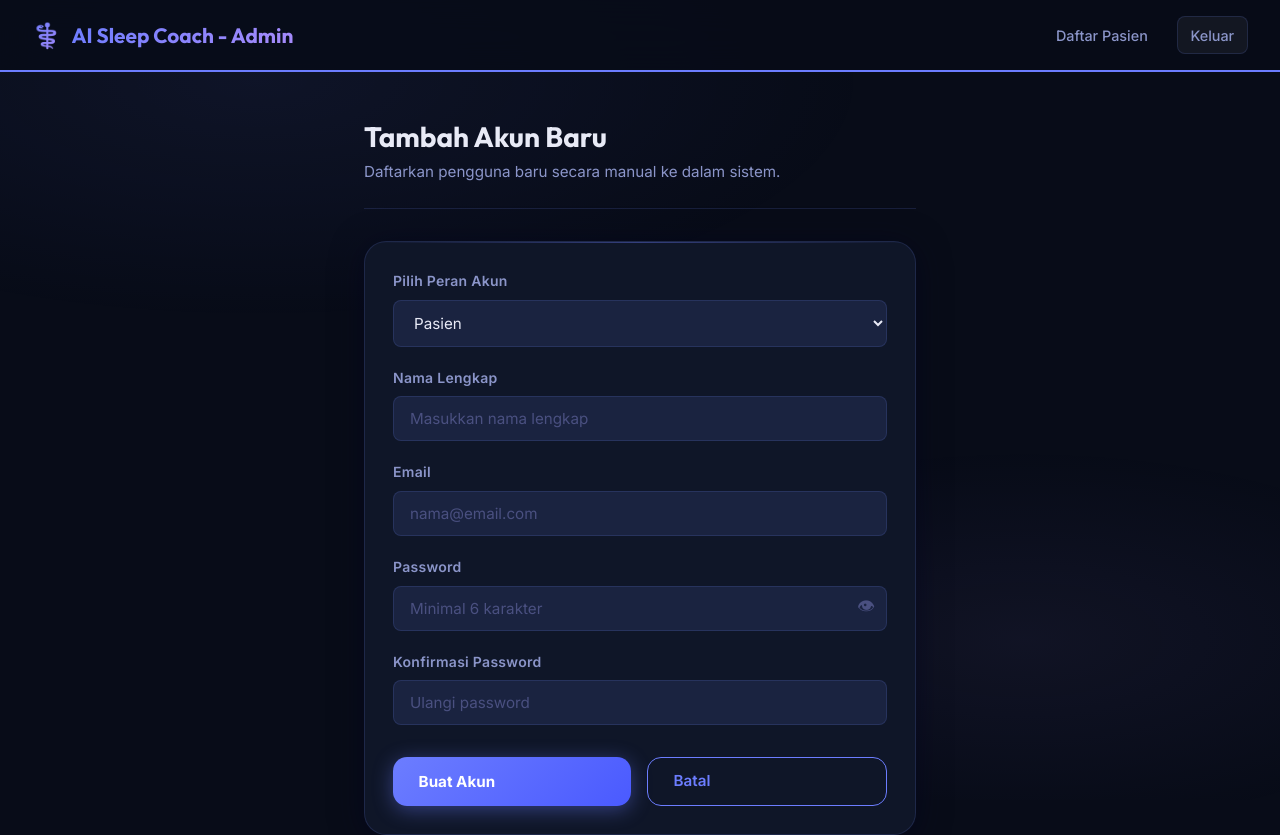
After one commit to azrielll/AI-Sleep-Coach, a Flask app: page /admin/create_account in a window 1280 px wide. The commit adds this page. Run offline with Flask 3, Linux system fonts and the light colour scheme; the visitor is signed in with stand-in values (Sample User, id 1); parts of the project's set-up code (start-up, migrations or seed data) failed here and were passed over.

Commit message:
Tambah fitur buat akun admin dan pasien dari dashboard admin

```diff
--- a/app.py
+++ b/app.py
@@ -232,6 +232,48 @@ def logout():
     session.clear()
     flash('Kamu telah keluar.', 'info')
     return redirect(url_for('index'))
+
+@app.route('/admin/create_account', methods=['GET', 'POST'])
+@login_required
+@role_required('admin')
+def admin_create_account():
+    if request.method == 'POST':
+        role     = request.form.get('role', 'pasien')
+        nama     = request.form.get('nama', '').strip()
+        email    = request.form.get('email', '').strip().lower()
+        password = request.form.get('password', '')
+        confirm  = request.form.get('confirm_password', '')
+
+        if not nama or not email or not password or not role:
+            flash('Semua field wajib diisi.', 'error')
+            return render_template('admin_create_account.html')
+
+        if role not in ['admin', 'pasien']:
+            flash('Role tidak valid.', 'error')
+            return render_template('admin_create_account.html')
+
+        if password != confirm:
+            flash('Password tidak cocok.', 'error')
+            return render_template('admin_create_account.html')
+
+        if len(password) < 6:
+            flash('Password minimal 6 karakter.', 'error')
+            return render_template('admin_create_account.html')
+
+        pwd_hash = generate_password_hash(password)
+
+        try:
+            with get_db() as conn:
+                conn.execute(
+                    'INSERT INTO users (nama, email, password_hash, role) VALUES (?, ?, ?, ?)',
+                    (nama, email, pwd_hash, role)
+                )
+            flash(f'Akun {role.capitalize()} baru atas nama {nama} berhasil dibuat!', 'success')
+            return redirect(url_for('admin_dashboard'))
+        except sqlite3.IntegrityError:
+            flash('Error: Email tersebut sudah terdaftar di sistem.', 'error')
+
+    return render_template('admin_create_account.html')
 
 # ══════════════════════════════════════════════════════════════════════════════
 # DASHBOARD
--- /dev/null
+++ b/templates/admin_create_account.html
@@ -0,0 +1,187 @@
+<!DOCTYPE html>
+<html lang="id">
+<head>
+  <meta charset="UTF-8">
+  <meta name="viewport" content="width=device-width, initial-scale=1.0">
+  <title>Tambah Akun Baru — Admin AI Sleep Coach</title>
+  <link rel="stylesheet" href="{{ url_for('static', filename='css/style.css') }}">
+</head>
+<body>
+  <!-- Navbar -->
+  <nav class="navbar" style="border-bottom: 2px solid var(--primary);">
+    <a href="{{ url_for('index') }}" class="navbar-brand">
+      <span class="icon">⚕️</span>
+      <span>AI Sleep Coach - Admin</span>
+    </a>
+    <div class="navbar-nav">
+      <a href="{{ url_for('admin_dashboard') }}">Daftar Pasien</a>
+      <a href="{{ url_for('logout') }}" class="btn btn-ghost btn-sm">Keluar</a>
+    </div>
+  </nav>
+
+  {% with messages = get_flashed_messages(with_categories=true) %}
+    {% if messages %}
+      <div class="flash-container">
+        {% for cat, msg in messages %}
+          <div class="flash flash-{{ cat }}" onclick="this.remove()">
+            <span>{{ '✓' if cat == 'success' else '⚠' }}</span>{{ msg }}
+          </div>
+        {% endfor %}
+      </div>
+    {% endif %}
+  {% endwith %}
+
+  <div class="page-wrapper">
+    <div class="container" style="max-width: 600px;">
+      <div class="page-header" style="margin-bottom: 2rem;">
+        <h1 class="page-title">Tambah Akun Baru</h1>
+        <p class="page-subtitle">Daftarkan pengguna baru secara manual ke dalam sistem.</p>
+      </div>
+
+      <div class="card">
+        <form method="POST" id="createAccountForm" novalidate>
+
+          <div class="form-group">
+            <label class="form-label" for="role">Pilih Peran Akun</label>
+            <select id="role" name="role" class="form-select" required>
+              <option value="pasien">Pasien</option>
+              <option value="admin">Tenaga Kesehatan (Admin)</option>
+            </select>
+          </div>
+
+          <div class="form-group">
+            <label class="form-label" for="nama">Nama Lengkap</label>
+            <input
+              type="text"
+              id="nama"
+              name="nama"
+              class="form-control"
+              placeholder="Masukkan nama lengkap"
+              required
+              autocomplete="name"
+            >
+          </div>
+
+          <div class="form-group">
+            <label class="form-label" for="email">Email</label>
+            <input
+              type="email"
+              id="email"
+              name="email"
+              class="form-control"
+              placeholder="nama@email.com"
+              required
+              autocomplete="email"
+            >
+          </div>
+
+          <div class="form-group">
+            <label class="form-label" for="password">Password</label>
+            <div style="position:relative;">
+              <input
+                type="password"
+                id="password"
+                name="password"
+                class="form-control"
+                placeholder="Minimal 6 karakter"
+                required
+                autocomplete="new-password"
+                style="padding-right:3rem;"
+              >
+              <button type="button" onclick="togglePassword('password')"
+                style="position:absolute;right:.75rem;top:50%;transform:translateY(-50%);background:none;border:none;cursor:pointer;color:var(--text-muted);font-size:1.1rem;">
+                👁
+              </button>
+            </div>
+            <!-- Password strength -->
+            <div id="pwdStrength" style="display:none; margin-top:.5rem;">
+              <div style="height:4px; background:var(--border); border-radius:100px; overflow:hidden;">
+                <div id="pwdBar" style="height:100%; border-radius:100px; transition:all .3s;"></div>
+              </div>
+              <span id="pwdLabel" style="font-size:.78rem; color:var(--text-muted); margin-top:.3rem; display:block;"></span>
+            </div>
+          </div>
+
+          <div class="form-group">
+            <label class="form-label" for="confirm_password">Konfirmasi Password</label>
+            <input
+              type="password"
+              id="confirm_password"
+              name="confirm_password"
+              class="form-control"
+              placeholder="Ulangi password"
+              required
+              autocomplete="new-password"
+            >
+            <span id="matchMsg" style="font-size:.78rem; margin-top:.3rem; display:none;"></span>
+          </div>
+
+          <div style="display: flex; gap: 1rem; margin-top: 2rem;">
+            <button type="submit" class="btn btn-primary" style="flex: 1;" id="createBtn">
+              Buat Akun
+            </button>
+            <a href="{{ url_for('admin_dashboard') }}" class="btn btn-outline" style="flex: 1; text-align: center;">
+              Batal
+            </a>
+          </div>
+        </form>
+      </div>
+
+    </div>
+  </div>
+
+  <script src="{{ url_for('static', filename='js/main.js') }}"></script>
+  <script>
+    function togglePassword(id) {
+      const inp = document.getElementById(id);
+      inp.type = inp.type === 'password' ? 'text' : 'password';
+    }
+
+    const pwdInput = document.getElementById('password');
+    const confirmInput = document.getElementById('confirm_password');
+    const pwdStrength = document.getElementById('pwdStrength');
+    const pwdBar = document.getElementById('pwdBar');
+    const pwdLabel = document.getElementById('pwdLabel');
+    const matchMsg = document.getElementById('matchMsg');
+
+    pwdInput.addEventListener('input', function() {
+      const v = this.value;
+      pwdStrength.style.display = v ? 'block' : 'none';
+      let score = 0;
+      if (v.length >= 6) score++;
+      if (v.length >= 10) score++;
+      if (/[A-Z]/.test(v)) score++;
+      if (/[0-9]/.test(v)) score++;
+      if (/[^A-Za-z0-9]/.test(v)) score++;
+      const colors = ['#f87171','#fbbf24','#fbbf24','#34d399','#6c7dff'];
+      const labels = ['Sangat Lemah','Lemah','Cukup','Kuat','Sangat Kuat'];
+      const width = (score/5)*100 + '%';
+      pwdBar.style.width = width;
+      pwdBar.style.background = colors[score-1] || '#f87171';
+      pwdLabel.textContent = labels[score-1] || '';
+      pwdLabel.style.color = colors[score-1] || '#f87171';
+    });
+
+    confirmInput.addEventListener('input', function() {
+      matchMsg.style.display = 'block';
+      if (this.value === pwdInput.value) {
+        matchMsg.textContent = '✓ Password cocok';
+        matchMsg.style.color = 'var(--success)';
+      } else {
+        matchMsg.textContent = '✕ Password tidak cocok';
+        matchMsg.style.color = 'var(--danger)';
+      }
+    });
+
+    document.getElementById('createAccountForm').addEventListener('submit', function(e) {
+      if (confirmInput.value !== pwdInput.value) {
+        e.preventDefault();
+        return;
+      }
+      const btn = document.getElementById('createBtn');
+      btn.innerHTML = '<span class="spinner"></span> Memproses...';
+      btn.disabled = true;
+    });
+  </script>
+</body>
+</html>
--- a/templates/admin_dashboard.html
+++ b/templates/admin_dashboard.html
@@ -39,8 +39,9 @@
       </div>
 
       <div class="card">
-        <div class="card-header">
+        <div class="card-header" style="display: flex; justify-content: space-between; align-items: center;">
           <h3 class="card-title">👥 Daftar Pasien</h3>
+          <a href="{{ url_for('admin_create_account') }}" class="btn btn-primary btn-sm">+ Tambah Akun Baru</a>
         </div>
         <div style="overflow-x:auto;">
           <table style="width:100%; border-collapse: collapse; text-align:left;">
```
